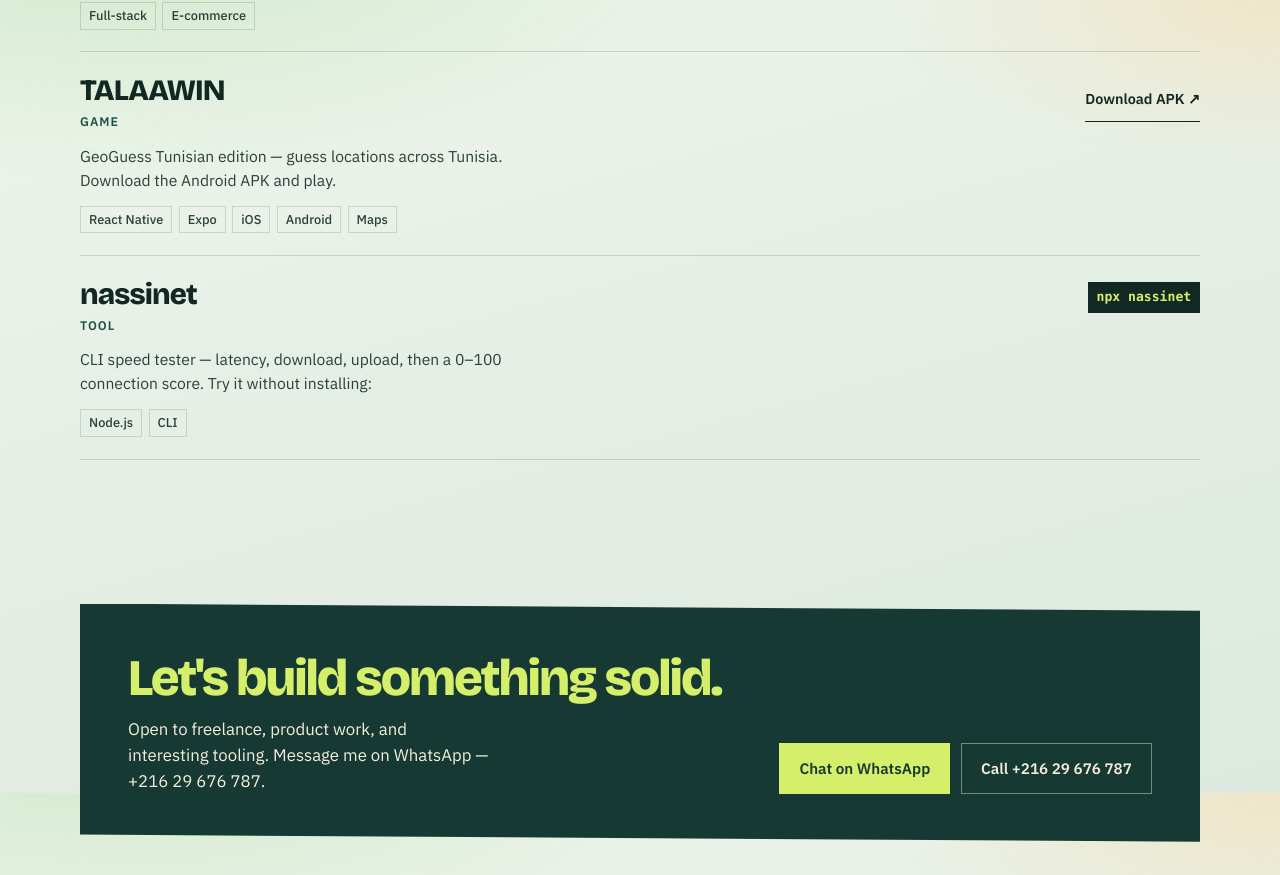
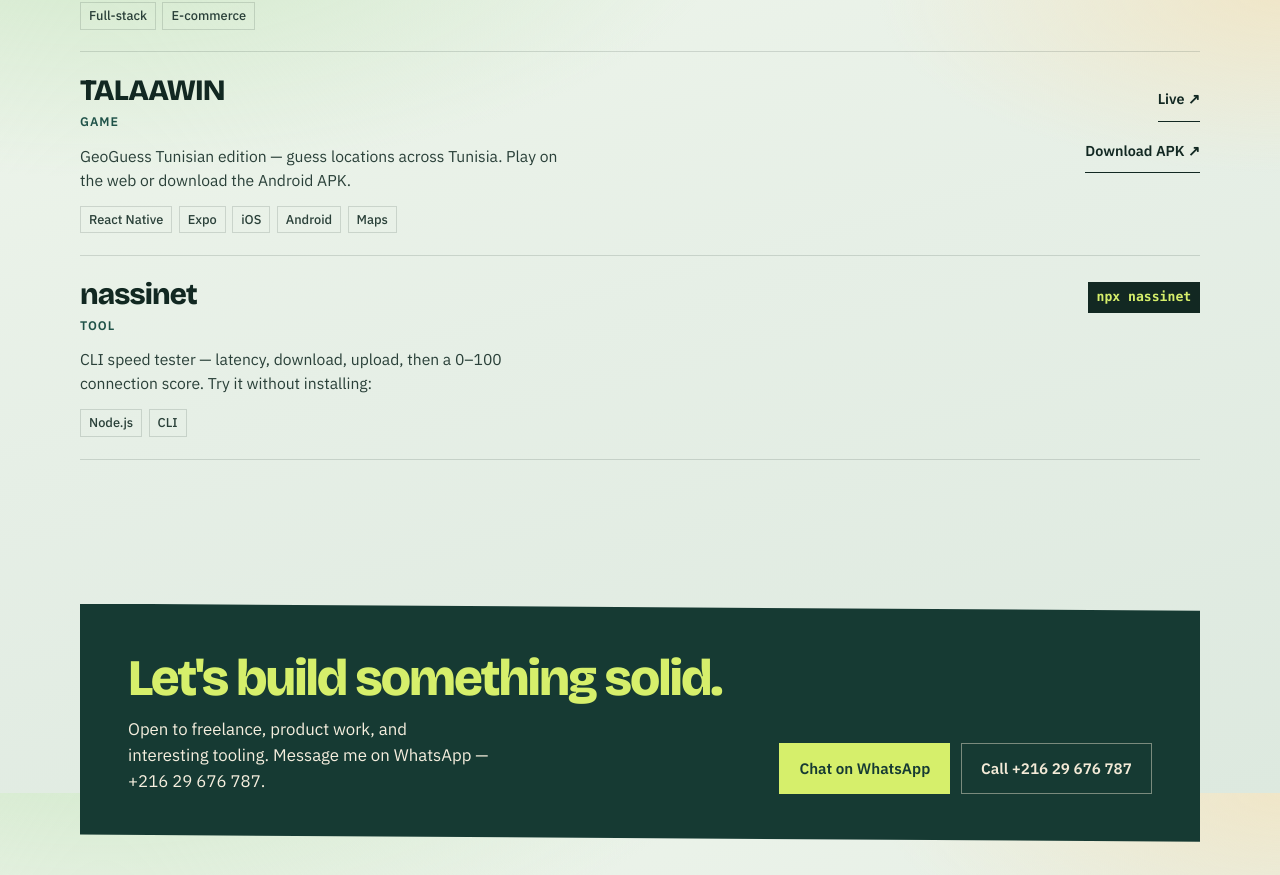
Before and after one commit to nassim778/portfolio, a React (Vite) app: page / in a window 1280 px wide. Shown: the part 4007-4882 px from the top of the page. Built offline with nearby package versions, Linux system fonts and the light colour scheme.

Commit message:
Add Talaawin web link
Co-authored-by: Copilot App <223556219+Copilot@users.noreply.github.com>

```diff
--- a/src/data/profile.ts
+++ b/src/data/profile.ts
@@ -124,8 +124,9 @@ export const projects: Project[] = [
     id: "talaawin",
     name: "TALAAWIN",
     blurb:
-      "GeoGuess Tunisian edition — guess locations across Tunisia. Download the Android APK and play.",
+      "GeoGuess Tunisian edition — guess locations across Tunisia. Play on the web or download the Android APK.",
     stack: ["React Native", "Expo", "iOS", "Android", "Maps"],
+    live: "https://talawin.fun/",
     download:
       "https://github.com/nassim778/TALAAWIN/releases/download/v1.0.0/TALAAWIN-1.0.0.apk",
     kind: "Game",
```
